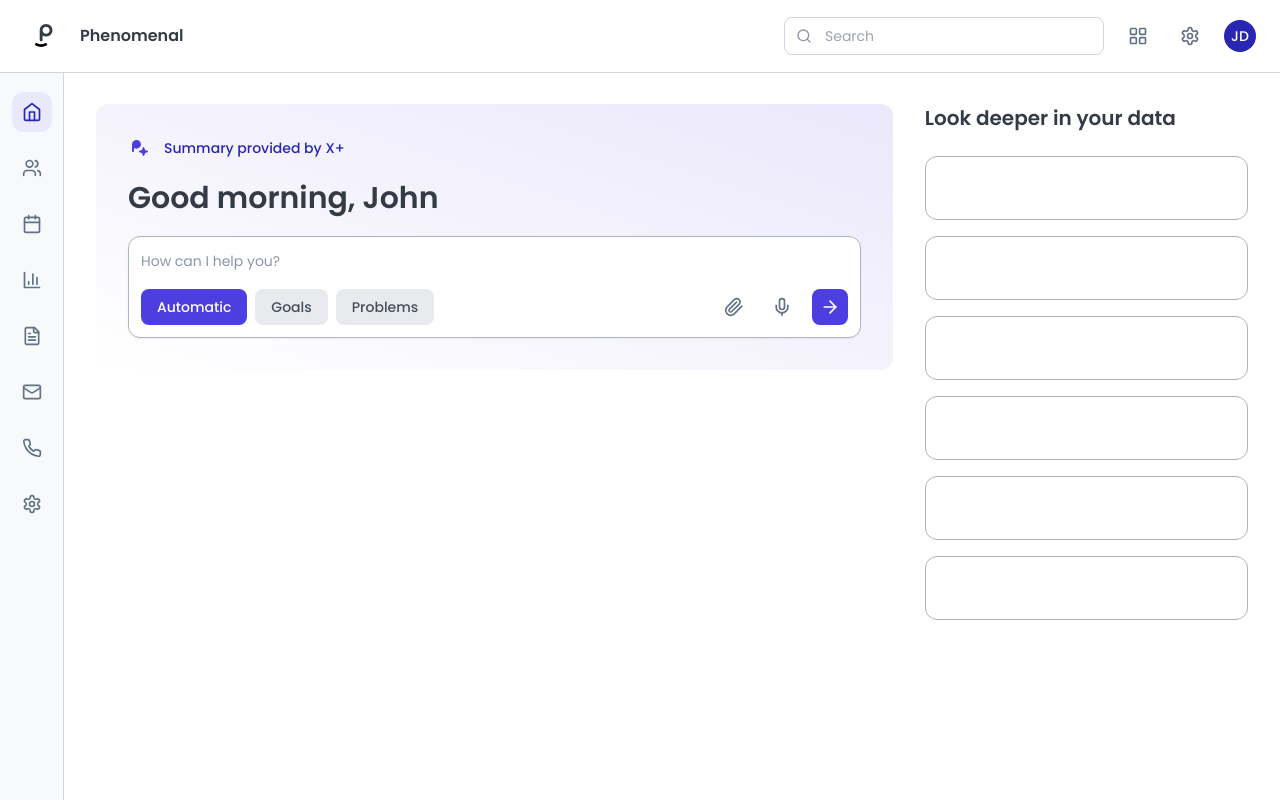
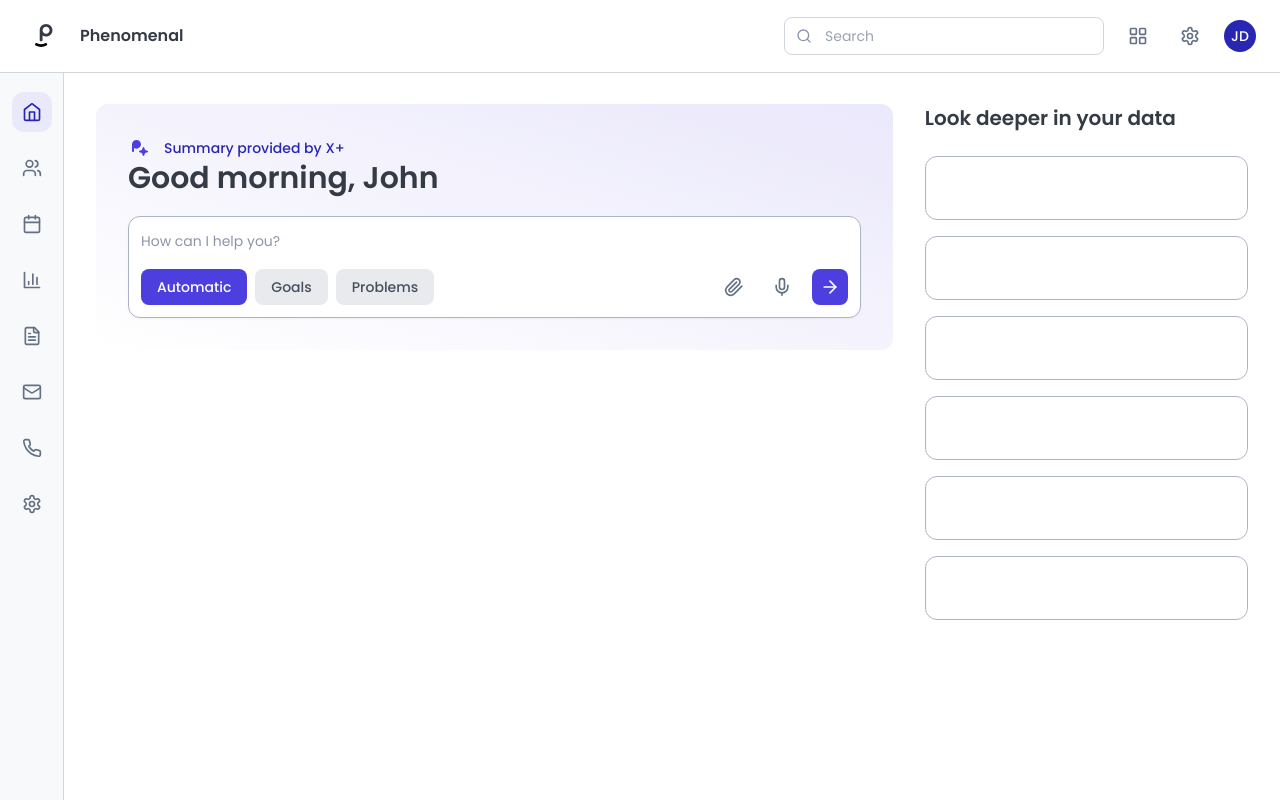
Before and after one commit to pdr-21/ph-style-guide, a React (Vite) app: page / in a window 1280 px wide. Built offline with nearby package versions, Linux system fonts and the light colour scheme.

Commit message:
Updated Dashboard.tsx

```diff
--- a/src/pages/Dashboard.tsx
+++ b/src/pages/Dashboard.tsx
@@ -21,6 +21,7 @@ const Dashboard: React.FC = () => {
           {/* Gradient container */}
           <div className="flex flex-col gap-5 bg-gradient-to-bl from-b-40 to-white rounded-2xl p-8 mb-6">
             {/* Summary header with icon */}
+            <div claddName="flex flex-col gap-2">
               <div className="flex items-center">
                 <SparkleIcon className="mr-3" />
                 <span className="text-sm font-poppins font-medium text-b-300">
@@ -32,6 +33,8 @@ const Dashboard: React.FC = () => {
               <h1 className="text-3xl font-poppins font-semibold text-n-500">
                 {getGreeting()}, John
               </h1>
+
+            </div>
 
             {/* Chat Input Component */}
             <ChatInput />
```
Lines whose indentation alone changed are shown as unchanged.
